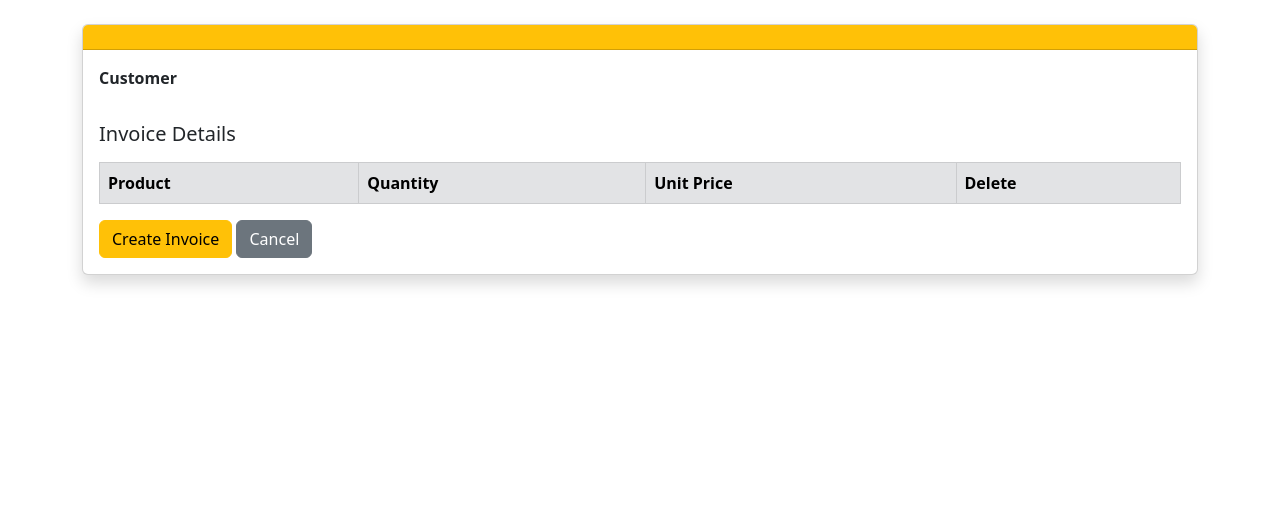
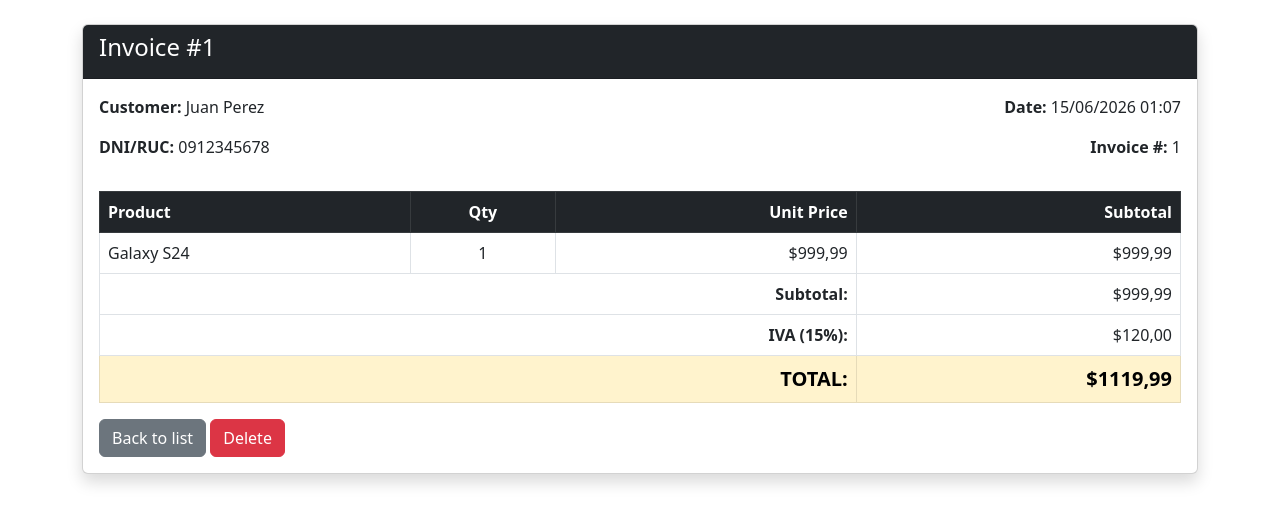
Before and after one commit to CamiloR2109/Sales_A2, a Django app: page /invoices/1/ in a window 1280 px wide. Shown: the part 56-580 px from the top of the page. Run offline with Django 5.2, Linux system fonts and the light colour scheme; a user stored in the database is signed in; data comes from the database, SQL or seed files in the repository; lists and menus that the app fills with data are empty.

Commit message:
Reparar Facturacion

```diff
--- a/billing/templates/billing/invoice_detail.html
+++ b/billing/templates/billing/invoice_detail.html
@@ -1,59 +1,61 @@
 {% extends 'billing/base.html' %}
-{% block title %}{{ title }}{% endblock %}
+{% block title %}Invoice #{{ invoice.id }}{% endblock %}
 {% block content %}
-<div class="card shadow">
-  <div class="card-header bg-warning text-dark"><h4>{{ title }}</h4></div>
+
+<div class="card shadow mb-4">
+  <div class="card-header bg-dark text-white">
+    <h4>Invoice #{{ invoice.id }}</h4>
+  </div>
   <div class="card-body">
-    <form method="post">
-      {% csrf_token %}
-
-      <!-- Cabecera: seleccionar cliente -->
-      <div class="mb-3">
-        <label class="form-label fw-bold">Customer</label>
-        {{ form.customer }}
-        {% for error in form.customer.errors %}
-        <div class="text-danger">{{ error }}</div>
-        {% endfor %}
+    <div class="row mb-3">
+      <div class="col-md-6">
+        <p><strong>Customer:</strong> {{ invoice.customer.full_name }}</p>
+        <p><strong>DNI/RUC:</strong> {{ invoice.customer.dni }}</p>
+      </div>
+      <div class="col-md-6 text-end">
+        <p><strong>Date:</strong> {{ invoice.invoice_date|date:"d/m/Y H:i" }}</p>
+        <p><strong>Invoice #:</strong> {{ invoice.id }}</p>
+      </div>
     </div>
 
-      <!-- Líneas de detalle -->
-      <h5 class="mt-4 mb-3">Invoice Details</h5>
-      {{ formset.management_form }}
-
+    <!-- Tabla de detalles -->
     <table class="table table-bordered">
-        <thead class="table-secondary">
+      <thead class="table-dark">
         <tr>
           <th>Product</th>
-            <th>Quantity</th>
-            <th>Unit Price</th>
-            <th>Delete</th>
+          <th class="text-center">Qty</th>
+          <th class="text-end">Unit Price</th>
+          <th class="text-end">Subtotal</th>
         </tr>
       </thead>
       <tbody>
-          {% for detail_form in formset %}
+        {% for detail in invoice.details.all %}
         <tr>
-            <td>{{ detail_form.product }}</td>
-            <td>{{ detail_form.quantity }}</td>
-            <td>{{ detail_form.unit_price }}</td>
-            <td class="text-center">
-              {% if detail_form.instance.pk %}
-                {{ detail_form.DELETE }}
-              {% endif %}
-            </td>
-            {{ detail_form.id }}
-            {% for error in detail_form.errors.values %}
-              <td colspan="4" class="text-danger">{{ error }}</td>
-            {% endfor %}
+          <td>{{ detail.product.name }}</td>
+          <td class="text-center">{{ detail.quantity }}</td>
+          <td class="text-end">${{ detail.unit_price }}</td>
+          <td class="text-end">${{ detail.subtotal }}</td>
         </tr>
         {% endfor %}
       </tbody>
+      <tfoot>
+        <tr>
+          <td colspan="3" class="text-end fw-bold">Subtotal:</td>
+          <td class="text-end">${{ invoice.subtotal }}</td>
+        </tr>
+        <tr>
+          <td colspan="3" class="text-end fw-bold">IVA (15%):</td>
+          <td class="text-end">${{ invoice.tax }}</td>
+        </tr>
+        <tr class="table-warning">
+          <td colspan="3" class="text-end fw-bold fs-5">TOTAL:</td>
+          <td class="text-end fw-bold fs-5">${{ invoice.total }}</td>
+        </tr>
+      </tfoot>
     </table>
 
-      <button type="submit" class="btn btn-warning">
-        Create Invoice
-      </button>
-      <a href="{% url 'billing:invoice_list' %}" class="btn btn-secondary">Cancel</a>
-    </form>
+    <a href="{% url 'billing:invoice_list' %}" class="btn btn-secondary">Back to list</a>
+    <a href="{% url 'billing:invoice_delete' invoice.pk %}" class="btn btn-danger">Delete</a>
   </div>
 </div>
 {% endblock %}
```
Also changed, not shown: billing/templates/billing/invoice_list.html (line endings or trailing spaces). Lines whose indentation alone changed are shown as unchanged.
